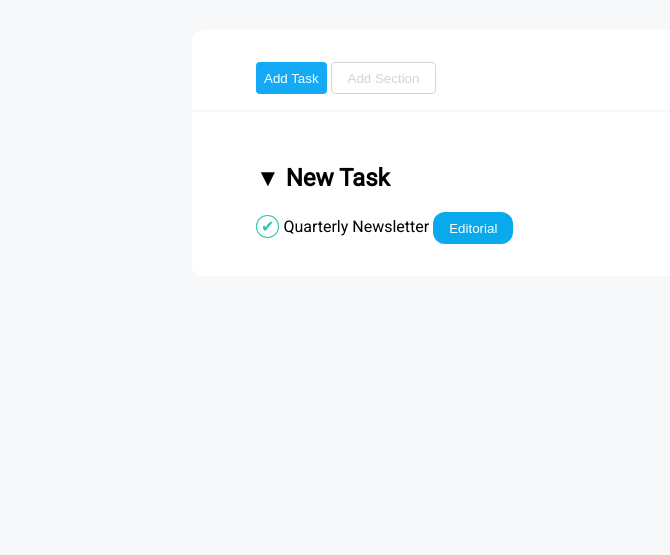
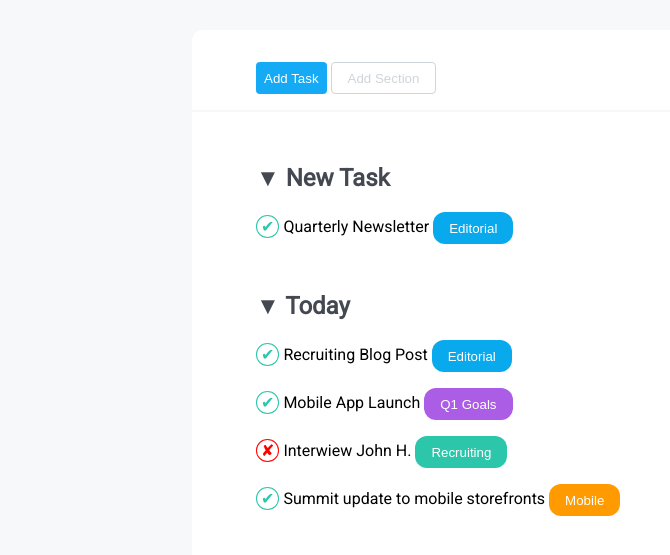
Before and after one commit to MartinaGangemi/html-css-toboolist, a plain HTML site: page index.html in a window 1280 px wide. Shown: the part 99-654 px from the top of the page, without its empty margins (0-670 px from the left). Drawn offline with Linux system fonts and the light colour scheme.

Commit message:
Add Section Today

```diff
--- a/css/style.css
+++ b/css/style.css
@@ -12,7 +12,7 @@ header{
 
  }
 
-  #logo{
+ #logo{
       width: 70px;
   }
 
@@ -21,18 +21,22 @@ header{
     vertical-align: text-bottom;
   }
 
+  h2{
+    color: #444851;
+}
+
   #container{
     margin: 0 auto;
     background-color: white;
     width: 70%;
     margin-top: 3rem;
     border-radius: 10px;
+ }
 
+.container_button{
+      padding: 2rem 4rem 1rem;
   }
 
-  .container_button{
-      padding: 2rem 4rem 1rem;
-  }
  .container{
     padding: 2rem 4rem 1rem;
  }
@@ -41,15 +45,28 @@ header{
   #linea {
       border-bottom: 2px solid   #F6F8F9;
       margin: 0;
+ }
 
+  section{
+      margin-bottom: 3rem;
   }
 
+  /*symbols*/
 .checkmark {
     color: #2CC6AB;
     border: 1px solid #2CC6AB;
     padding: 1px 4px;
     border-radius: 50%;
   }
+
+.x {
+    color: red;
+    border: 1px solid red;
+    padding: 1px 4px;
+    border-radius: 50%;
+  }
+
+
   /*button type*/
 
  .button1{
@@ -67,7 +84,6 @@ header{
     border-radius: 0.75rem ;
     vertical-align: middle;
 }
-
 
 .task{
     color: white;
@@ -88,3 +104,21 @@ header{
     color: white;
     border: none;
 }
+
+.goals{
+    background-color:  #AB5DE6;
+    color: white;
+    border: none;
+}
+
+.recruiting{
+    background-color:  #2CC6AB;
+    color: white;
+    border: none;
+}
+
+.mobile{
+    background-color: #FF9B00;
+    color: white;
+    border: none;
+}
--- a/index.html
+++ b/index.html
@@ -43,7 +43,11 @@
 
         <!-- Today -->
         <section>
-
+            <h2>&#x25BC; Today</h2>
+            <p><span class="checkmark">&#10004;</span> Recruiting Blog Post <button class="editorial button">Editorial</button></p>
+            <p><span class="checkmark">&#10004;</span> Mobile App Launch <button class="goals button">Q1 Goals</button></p>
+            <p><span class="x">&#10008;</span> Interwiew John H. <button class="recruiting button">Recruiting</button></p>
+            <p><span class="checkmark">&#10004;</span> Summit update to mobile storefronts <button class="mobile button">Mobile</button></p>
         </section>
 
         <!-- upcoming -->
```
